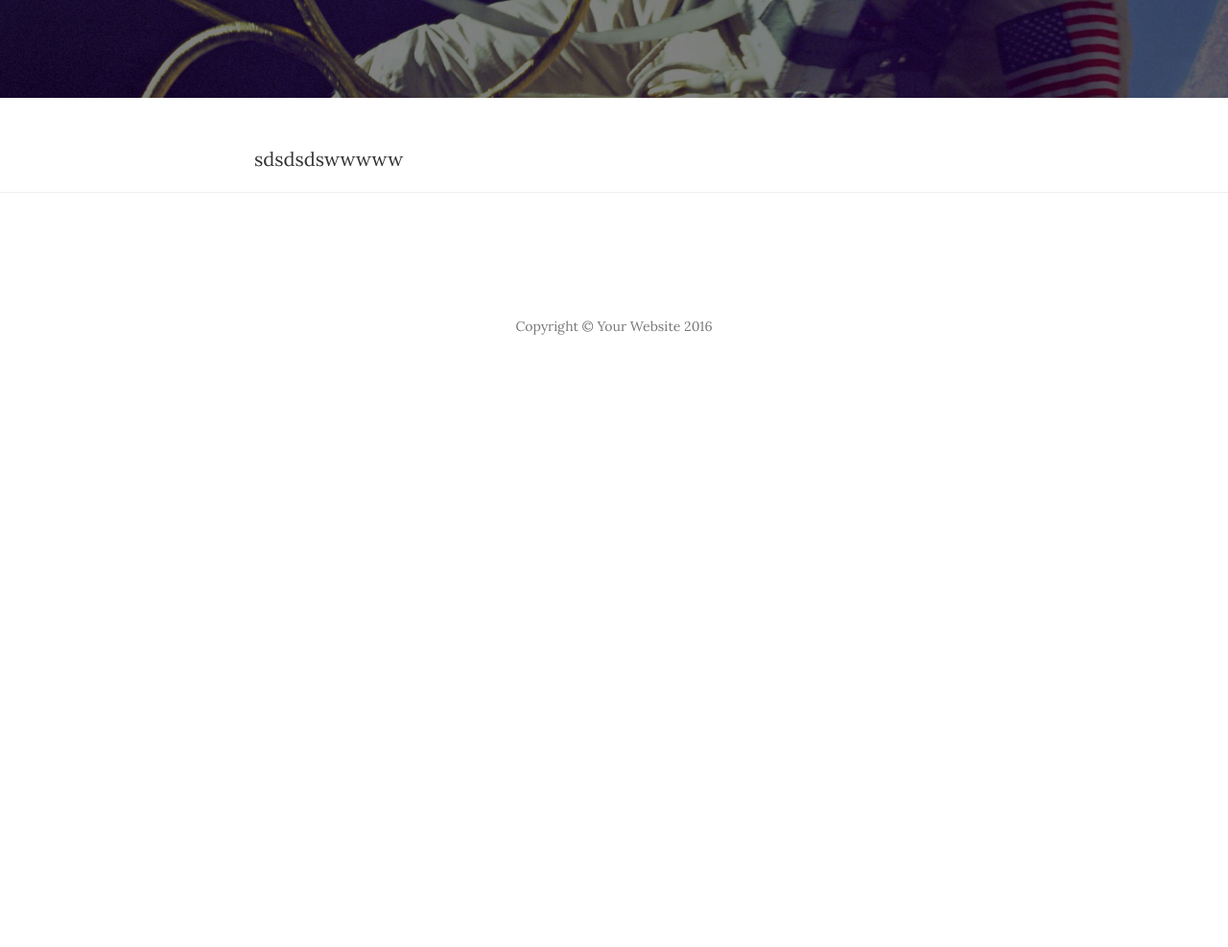
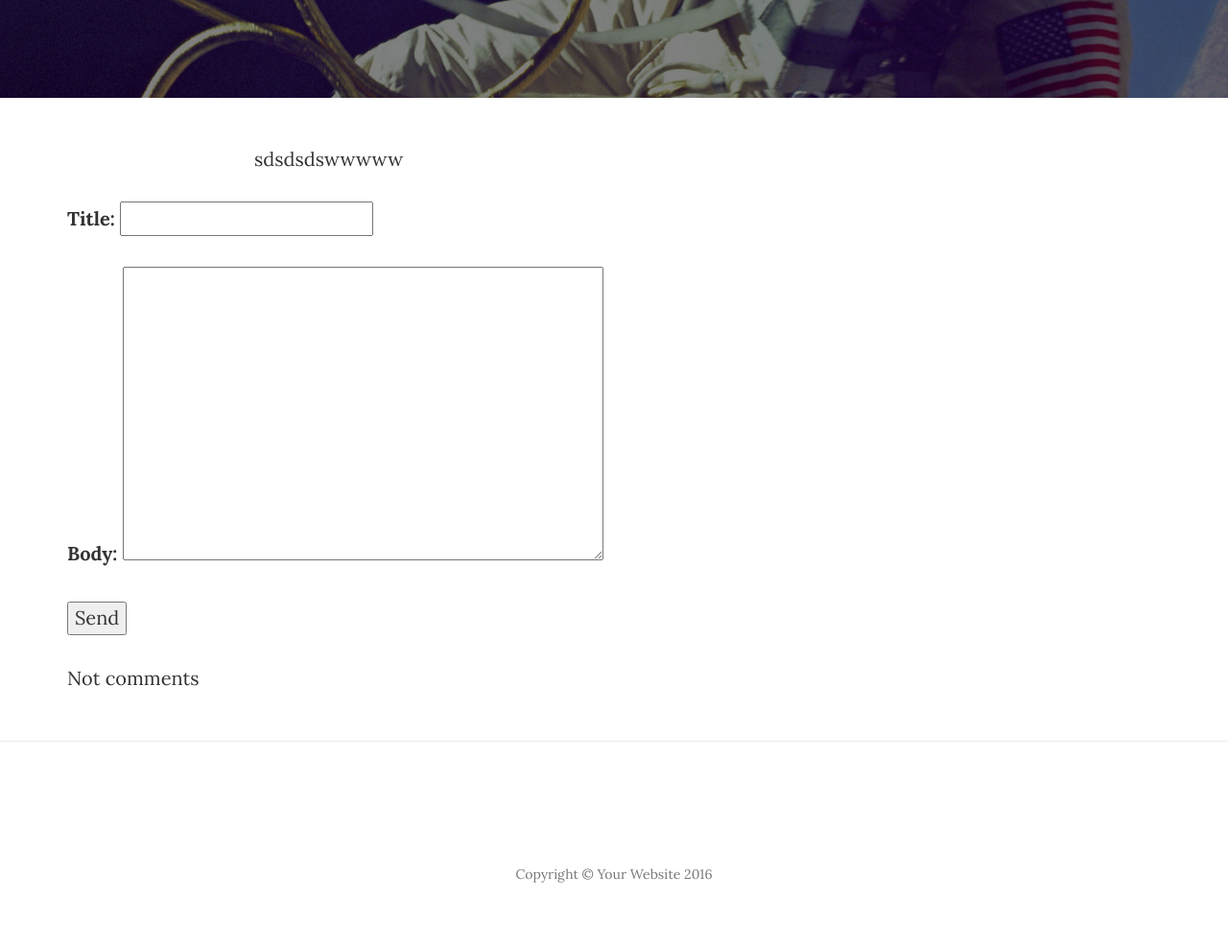
Before and after one commit to redmouse-python-group-6/Vitalii, a Django app: page /article/2/ in a window 1280 px wide. Shown: the part 311-1298 px from the top of the page at 96% size. Before the commit the page ends 660 px from the top, so only its background shows below. Run offline with Django 3.2, Linux system fonts and the light colour scheme; data comes from the database, SQL or seed files in the repository; both versions use the stored data as it was after the commit; some libraries are stand-ins or nearby versions.

Commit message:
Create comments

```diff
--- a/my_blog/article/models.py
+++ b/my_blog/article/models.py
@@ -28,3 +28,7 @@ class Article(models.Model):
 
     def get_data_create_and_update(self):
         return "Create: %s Update: %s"%(self.date_create, self.date_update)
+
+    def get_comments(self):
+        from comments.models import Comments
+        return Comments.objects.filter(article=self, is_publick=True)
--- a/my_blog/article/templates/article/article.html
+++ b/my_blog/article/templates/article/article.html
@@ -27,6 +27,27 @@
                     {{ article.body }}
                 </div>
             </div>
+            <div class="row">
+                <div class="col-lg-12">
+                    <form method="post">
+                        {% csrf_token %}
+{#                        <label for="title">Title</label>#}
+{#                        <input type="text" name="title" class="form-control">#}
+{#                        <textarea name="body" class="form-control"></textarea>#}
+                        {{ form.as_p }}
+                        <input type="submit" value="Send">
+                    </form>
+                    {% for i in article.get_comments %}
+                        <div>
+                            <span>{{ i.title }}</span><span> {{ i.author.username }}</span>
+                            <p>{{ i.body }}</p>
+                        </div>
+                        <hr>
+                    {% empty %}
+                        <p>Not comments</p>
+                    {% endfor %}
+                </div>
+            </div>
         </div>
     </article>
 {% endblock %}
--- a/my_blog/article/views.py
+++ b/my_blog/article/views.py
@@ -3,15 +3,27 @@ from __future__ import unicode_literals
 
 from django.shortcuts import render, get_object_or_404
 from article.models import Article
+from comments.forms import CommentsForm
 
 # Create your views here.
 def index(request):
     return render(request, 'article/index.html', {'articles': Article.objects.all()})
 
 def get_article(request, id, text='1212'):
+    article=get_object_or_404(Article, id=id)
+    if request.method == 'POST':
+        form = CommentsForm(request.POST)
+        if form.is_valid():
+            c=form.save(commit=False)
+            c.article=article
+            c.author = request.user
+            c.save()
+    else:
+        form = CommentsForm()
     data = {
-        'article': get_object_or_404(Article, id=id),
-        'text': text
+        'article': article,
+        'text': text,
+        'form': form
     }
     return render(request, 'article/article.html', data)
 
--- /dev/null
+++ b/my_blog/comments/forms.py
@@ -0,0 +1,12 @@
+from django import forms
+from comments.models import Comments
+
+# class CommentsForm(forms.Form):
+#     title = forms.CharField(max_length=2)
+#     body = forms.CharField(widget=forms.Textarea)
+
+
+class CommentsForm(forms.ModelForm):
+    class Meta:
+        model = Comments
+        fields = ['title', 'body']
--- /dev/null
+++ b/my_blog/comments/models.py
@@ -0,0 +1,15 @@
+# -*- coding: utf-8 -*-
+from __future__ import unicode_literals
+
+from django.db import models
+from article.models import Article
+from django.contrib.auth.models import User
+
+# Create your models here.
+class Comments(models.Model):
+    article=models.ForeignKey(Article)
+    title=models.CharField(max_length=10)
+    body = models.TextField()
+    date_create = models.DateTimeField(auto_now_add=True)
+    author=models.ForeignKey(User)
+    is_publick=models.BooleanField(default=False)
--- /dev/null
+++ b/my_blog/comments/tests.py
@@ -0,0 +1,6 @@
+# -*- coding: utf-8 -*-
+from __future__ import unicode_literals
+
+from django.test import TestCase
+
+# Create your tests here.
--- a/my_blog/my_blog/settings.py
+++ b/my_blog/my_blog/settings.py
@@ -39,6 +39,7 @@ INSTALLED_APPS = [
     'django.contrib.staticfiles',
 
     'article',
+    'comments',
 ]
 
 MIDDLEWARE = [
--- a/my_blog/my_blog/urls.py
+++ b/my_blog/my_blog/urls.py
@@ -16,6 +16,7 @@ Including another URLconf
 from django.conf.urls import url, include
 from django.contrib import admin
 from article import views as article_views
+from comments.views import create_comment
 from django.conf import settings
 from django.conf.urls.static import static
 
@@ -24,6 +25,7 @@ urlpatterns = [
     url(r'^$', article_views.index),
     url(r'^curr_date/$', article_views.current_datetime, name='get_article'),
     url(r'^article/', include('article.urls', namespace='article')),
+    url(r'create_comment/(?P<id>\d+)/$', create_comment, name='create_comment')
 ]
 if settings.DEBUG:
     urlpatterns+=static(settings.STATIC_URL, document_root=settings.STATIC_ROOT)
```
Also changed, not shown: my_blog/comments/admin.py (added, +8 -0 lines), my_blog/comments/apps.py (added, +8 -0 lines), my_blog/comments/views.py (added, +28 -0 lines), my_blog/comments/__init__.py (added), my_blog/comments/migrations/0001_initial.py (added), my_blog/comments/migrations/0002_comments_article.py (added), my_blog/comments/migrations/0003_comments_author.py (added), my_blog/comments/migrations/0004_comments_is_publick.py (added), my_blog/comments/migrations/__init__.py (added), my_blog/db.sqlite3.
